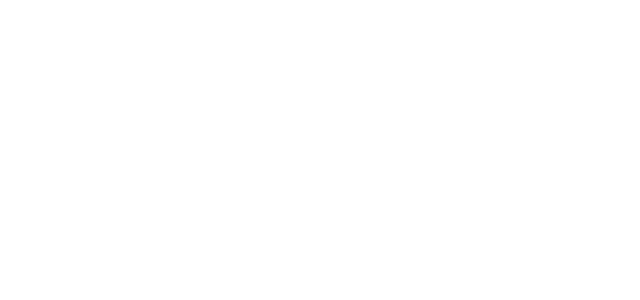
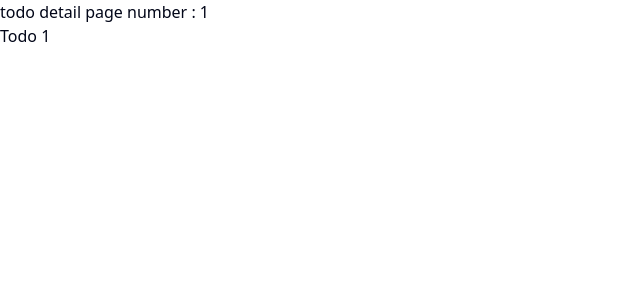
Before and after one commit to y-minion/zustand_reactQuery_playground, a React (Vite) app: page /todolist/1 in a window 1280 px wide. Before the commit this address had no page. Shown: the top 300 px of the page, without its empty margins (0-640 px from the left). Built offline with nearby package versions, Linux system fonts and the light colour scheme; data requests are answered from the project's data file.

Commit message:
탄스택쿼리 캐싱 매커니즘 이해하기
useQuery의 옵션 설정으로 캐싱 기능 조절 설정.
fetch를 직접 호출해 데이터 패칭하지않고 useQuery를 이용해 서버 상태 추적할 수 있도록 구현. staleTime,gcTime 설정하여 데이터 캐싱 옵션 설정완료

```diff
--- a/package.json
+++ b/package.json
@@ -16,6 +16,7 @@
     "@radix-ui/react-slot": "^1.2.3",
     "@tailwindcss/vite": "^4.1.16",
     "@tanstack/react-query": "^5.90.5",
+    "@tanstack/react-query-devtools": "^5.90.2",
     "class-variance-authority": "^0.7.1",
     "clsx": "^2.1.1",
     "embla-carousel-react": "^8.6.0",
--- a/src/App.tsx
+++ b/src/App.tsx
@@ -5,6 +5,7 @@ import SignInPage from "./pages/sign-in-page";
 import SignUpPage from "./pages/sign-up-page";
 import CounterPage from "./pages/counter-page";
 import TodoListPage from "./pages/todo-list-page";
+import TodoDetailPage from "./pages/todo-detail-page";
 
 function AuthLayout() {
   return (
@@ -21,6 +22,7 @@ function App() {
       <Route path="/" element={<IndexPage />} />
       <Route path="/todo" element={<TodoListPage />} />
       <Route path="/counter" element={<CounterPage />} />
+      <Route path="/todolist/:id" element={<TodoDetailPage />} />
       <Route element={<AuthLayout />}>
         <Route path="/sign-in" element={<SignInPage />} />
         <Route path="/sign-up" element={<SignUpPage />} />
--- /dev/null
+++ b/src/api/fetch-todo-by-id.ts
@@ -0,0 +1,8 @@
+import { API_URL } from "@/lib/constants";
+
+export async function fetchTodoById(id: number) {
+  const res = await fetch(`${API_URL}/todos/${id}`);
+  if (!res.ok) throw new Error("id 패치 실패!");
+  const data = await res.json();
+  return data;
+}
--- a/src/components/todo/todoList.tsx
+++ b/src/components/todo/todoList.tsx
@@ -1,13 +1,14 @@
 import { useTodoDelete, useTodoList } from "@/store/todo";
 import { Button } from "../ui/button";
-import { useTodosDate } from "@/hooks/queries";
+import { useTodosDate } from "@/hooks/queries/use-todos-data";
+import { Link } from "react-router";
 
 function TodoItem({ todo, id }: { todo: string; id: number }) {
   const deleteTodo = useTodoDelete();
 
   return (
     <div className="flex items-center justify-between border-2 p-2">
-      <span>{todo}</span>
+      <Link to={`/todolist/${id}`}>{todo}</Link>
       <Button variant={"destructive"} onClick={() => deleteTodo(id)}>
         삭제
       </Button>
--- /dev/null
+++ b/src/hooks/queries/use-todo-data-by-id.ts
@@ -0,0 +1,18 @@
+import { fetchTodoById } from "@/api/fetch-todo-by-id";
+import { useQuery } from "@tanstack/react-query";
+
+export function useTodoDataById(id: number) {
+  return useQuery({
+    queryKey: ["todos", id],
+    queryFn: () => fetchTodoById(id),
+    staleTime: 5000,
+    gcTime: 1000,
+
+    /*
+    refetchInterval: 1, //리패치 주기를 설정
+    refetchOnWindowFocus: true, // 다른 창 이동했다가 해당 창에 포커스시 리패치
+    refetchOnReconnect: false, //인터넷 연결 유무에 따른 리패치
+    refetchOnMount: false, //최초 마운트 이후 해당 컴포넌트가 마운트시 리패치 유무 옵션 설정
+    */
+  });
+}
--- a/src/main.tsx
+++ b/src/main.tsx
@@ -3,12 +3,25 @@ import "./index.css";
 import App from "./App.tsx";
 import { BrowserRouter } from "react-router";
 import { QueryClient, QueryClientProvider } from "@tanstack/react-query";
+import { ReactQueryDevtools } from "@tanstack/react-query-devtools";
 
-const queryClient = new QueryClient();
+const queryClient = new QueryClient({
+  defaultOptions: {
+    queries: {
+      staleTime: 0,
+      gcTime: 5 * 60 * 1000,
+      refetchInterval: false,
+      refetchOnWindowFocus: false, // 다른 창 이동했다가 해당 창에 포커스시 리패치
+      refetchOnReconnect: false, //인터넷 연결 유무에 따른 리패치
+      refetchOnMount: true, //최초 마운트 이후 해당 컴포넌트가 마운트시 리패치 유무 옵션 설정
+    },
+  },
+});
 
 createRoot(document.getElementById("root")!).render(
   <BrowserRouter>
     <QueryClientProvider client={queryClient}>
+      <ReactQueryDevtools />
       <App />
     </QueryClientProvider>
   </BrowserRouter>,
--- /dev/null
+++ b/src/pages/todo-detail-page.tsx
@@ -0,0 +1,17 @@
+import { useTodoDataById } from "@/hooks/queries/use-todo-data-by-id";
+import { useParams } from "react-router";
+
+export default function TodoDetailPage() {
+  const { id } = useParams();
+  const { data, error, isLoading } = useTodoDataById(Number(id));
+
+  if (error) return <div>패치 에러!</div>;
+  if (isLoading) return <div>loading...</div>;
+
+  return (
+    <div>
+      <div>todo detail page number : {id}</div>
+      <div>{data.content}</div>
+    </div>
+  );
+}
```
Also changed, not shown: src/hooks/queries/use-todos-data.ts (renamed from src/hooks/queries.ts), 1 other file (tests, documents, lock files or other folders).
